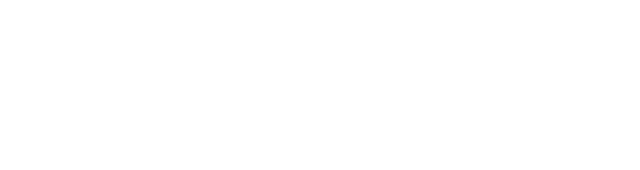
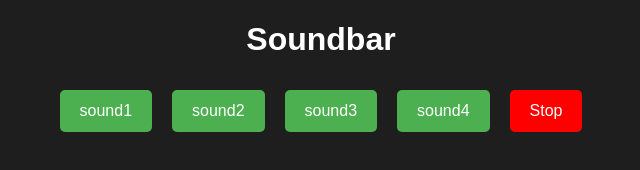
Before and after one commit to acciojob/Soundbar-RajeevRoy120, a website: page main.html in a window 1280 px wide. Shown: the whole page, without its empty margins (319-959 px from the left). Drawn offline with Linux system fonts and the light colour scheme.

Commit message:
created a submission

```diff
--- a/main.html
+++ b/main.html
@@ -8,6 +8,8 @@
 
 <body>
 	<!-- the entire body must be written by student -->
+	 <h1>Soundbar</h1>
+    <div id="buttons"></div>
     <script type="text/javascript" src="./script.js">
 </script>
 
--- a/script.js
+++ b/script.js
@@ -1 +1,37 @@
 //your JS code here. If required.
+const sounds = ['sound1', 'sound2', 'sound3', 'sound4']; // Add more sound file names
+const buttonsContainer = document.getElementById('buttons');
+
+let currentAudio = null;
+
+// Function to create buttons for each sound
+sounds.forEach(sound => {
+    const btn = document.createElement('button');
+    btn.classList.add('btn');
+    btn.innerText = sound;
+
+    btn.addEventListener('click', () => {
+        if (currentAudio) {
+            currentAudio.pause();
+            currentAudio.currentTime = 0;
+        }
+        currentAudio = new Audio(`sounds/${sound}.mp3`);
+        currentAudio.play();
+    });
+
+    buttonsContainer.appendChild(btn);
+});
+
+// Create Stop Button
+const stopBtn = document.createElement('button');
+stopBtn.classList.add('stop');
+stopBtn.innerText = 'Stop';
+
+stopBtn.addEventListener('click', () => {
+    if (currentAudio) {
+        currentAudio.pause();
+        currentAudio.currentTime = 0;
+    }
+});
+
+buttonsContainer.appendChild(stopBtn);
--- a/styles.css
+++ b/styles.css
@@ -1 +1,35 @@
 /*  your css code here. If applicable */
+body {
+    text-align: center;
+    font-family: Arial, sans-serif;
+    background-color: #1e1e1e;
+    color: white;
+}
+
+#buttons {
+    margin-top: 20px;
+}
+
+.btn, .stop {
+    display: inline-block;
+    padding: 12px 20px;
+    margin: 10px;
+    border: none;
+    cursor: pointer;
+    font-size: 16px;
+    border-radius: 5px;
+}
+
+.btn {
+    background-color: #4CAF50;
+    color: white;
+}
+
+.stop {
+    background-color: red;
+    color: white;
+}
+
+.btn:hover, .stop:hover {
+    opacity: 0.8;
+}
```
